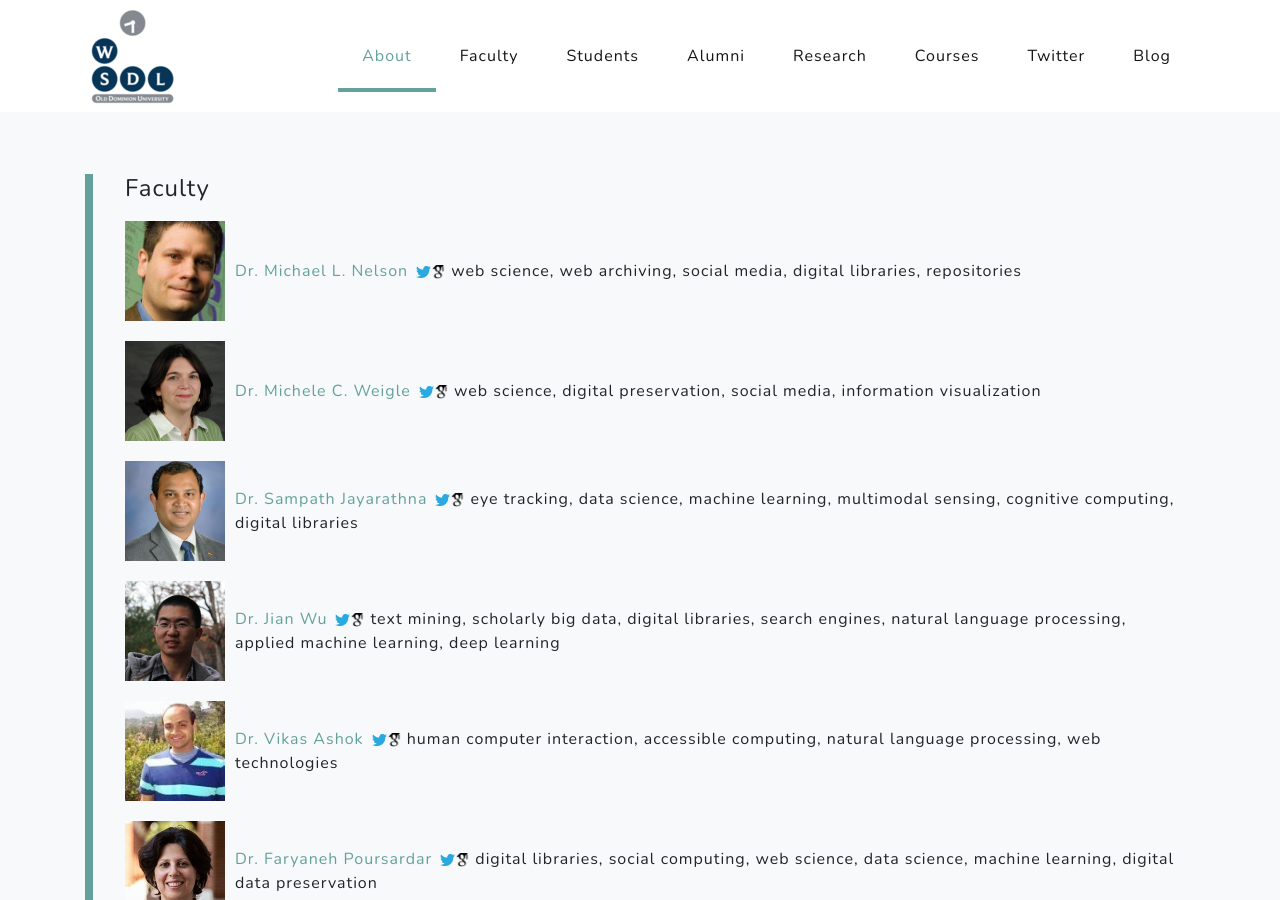
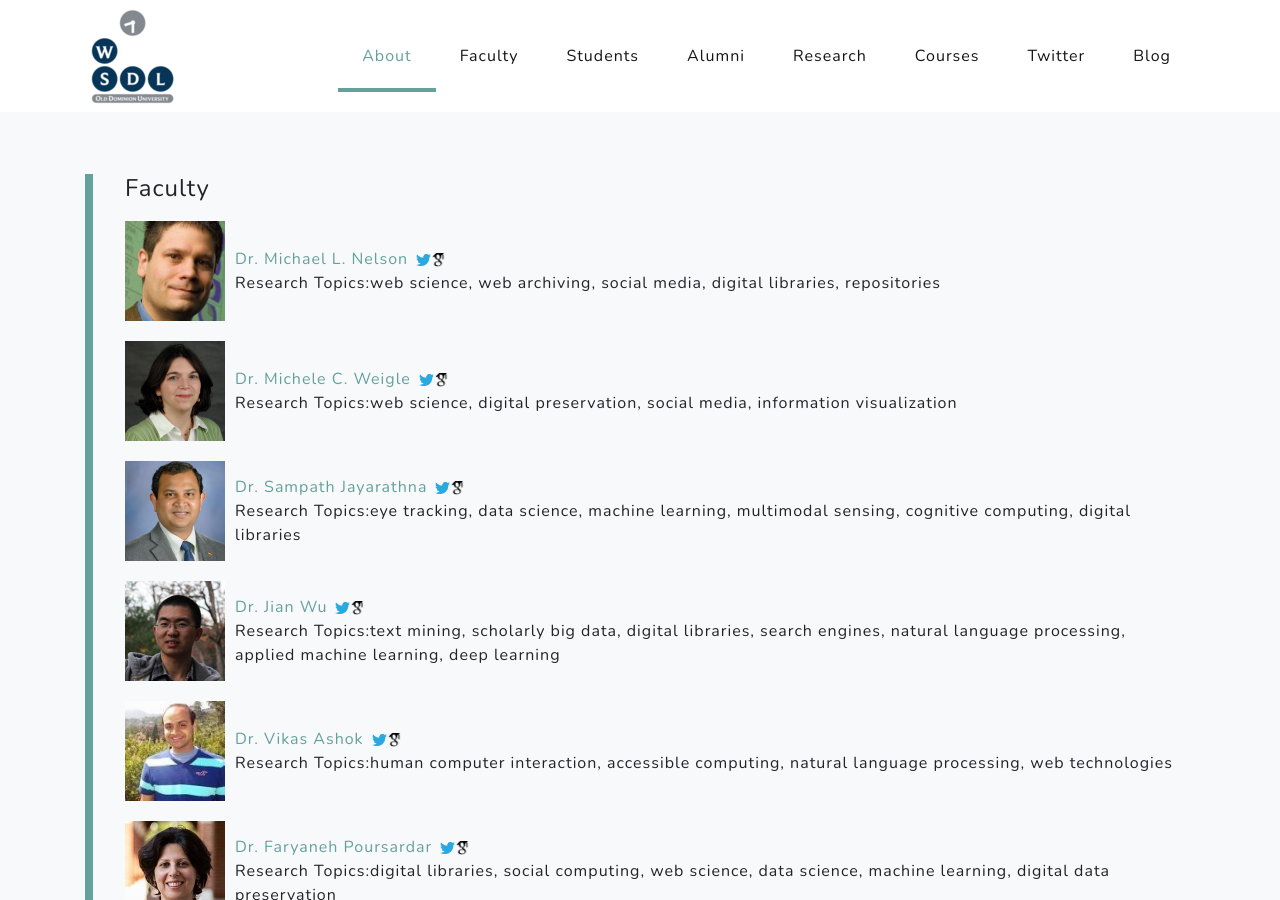
Before and after one commit to oduwsdl/oduwsdl.github.io, a Jekyll site: the page built from index.html, in a window 1280 px wide and 900 px high, scrolled down 1355 px. Built offline with Jekyll 4.4.1, drawn with Linux system fonts in a browser that asks for light colours; nearby versions of some CDN libraries; comment, search, counter and statistics services are not loaded.

Commit message:
Update faculty_cards.html

```diff
--- a/_includes/faculty_cards.html
+++ b/_includes/faculty_cards.html
@@ -5,11 +5,11 @@
     {%- if faculties.homepage %}
     <a class="urllink" href="{{ faculties.homepage }}" rel="nofollow">{{ include.prefix }} {{ faculties.name }}</a>
     {%- else %}
-    {{ include.prefix }} {{ faculties.name }}
+    {{ faculties.name }}
     {%- endif %}
     {%- if faculties.twitter_handle %}<span style="margin-left: 0.5em;"><a class="urllink" href="https://twitter.com/{{ faculties.twitter_handle }}" rel="nofollow"><img width="15" src="img/whoIsAPrettyBird_YesYouAre.png" alt="" /></a></span>{%- endif %}
     {%- if faculties.google_scholar_id %}<a class="urllink" href="https://scholar.google.com/citations?user={{ faculties.google_scholar_id }}" rel="nofollow"><img width="15" src="img/scholarLogo.png" alt="" /></a>{%- endif %}
-    {{ faculties.research_topic }}
+    <br />Research Topics:{{ faculties.research_topic }}
   </div>
 </div>
 {%- endfor %}
```
